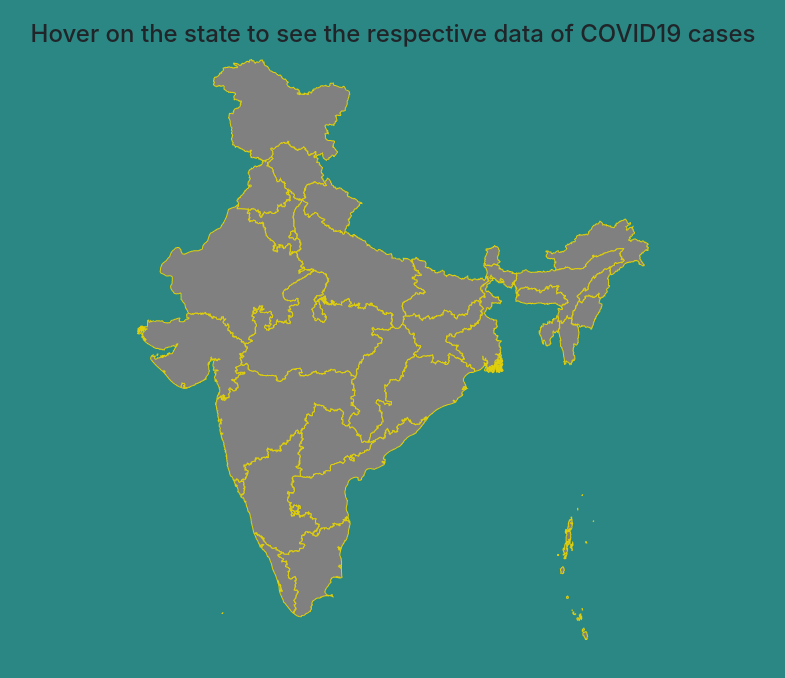
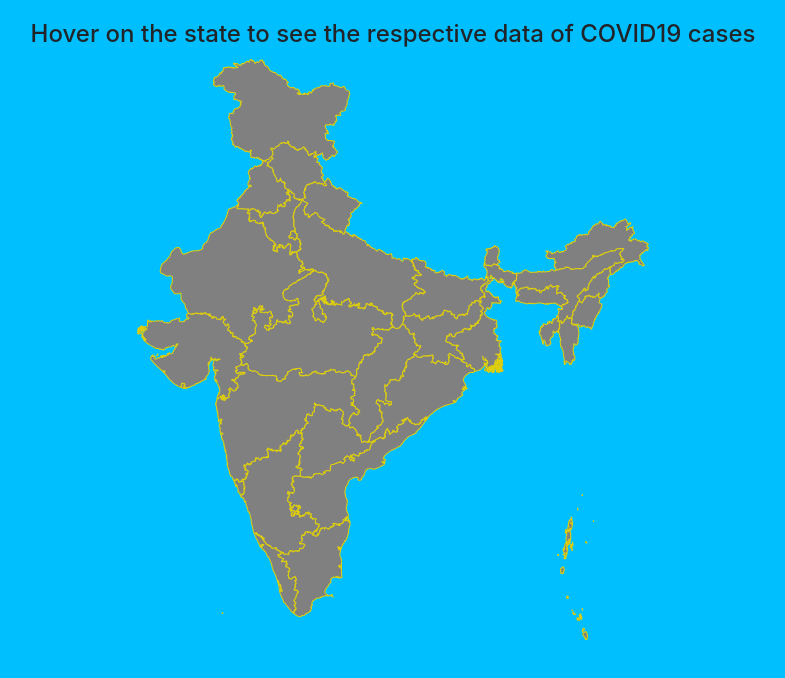
Before and after one commit to satyaprasad-m/State-Wise-Covid-Details-on-Indian-Map, a plain HTML site: page index.html in a window 1280 px wide. Shown: the whole page, without its empty margins (119-904 px from the left). Drawn offline with nearby package versions, Linux system fonts and the light colour scheme; no server answers.

Commit message:
Add files via upload

```diff
--- a/styles.css
+++ b/styles.css
@@ -1,7 +1,7 @@
 body{
 	width: 80%;
 	height: 100%;
-	background: rgb(42, 135, 132);
+	background: deepskyblue;
 }
 .indiaMap{
 	width: 50%;
```
Also changed, not shown: index.html (+1 -1 lines).
